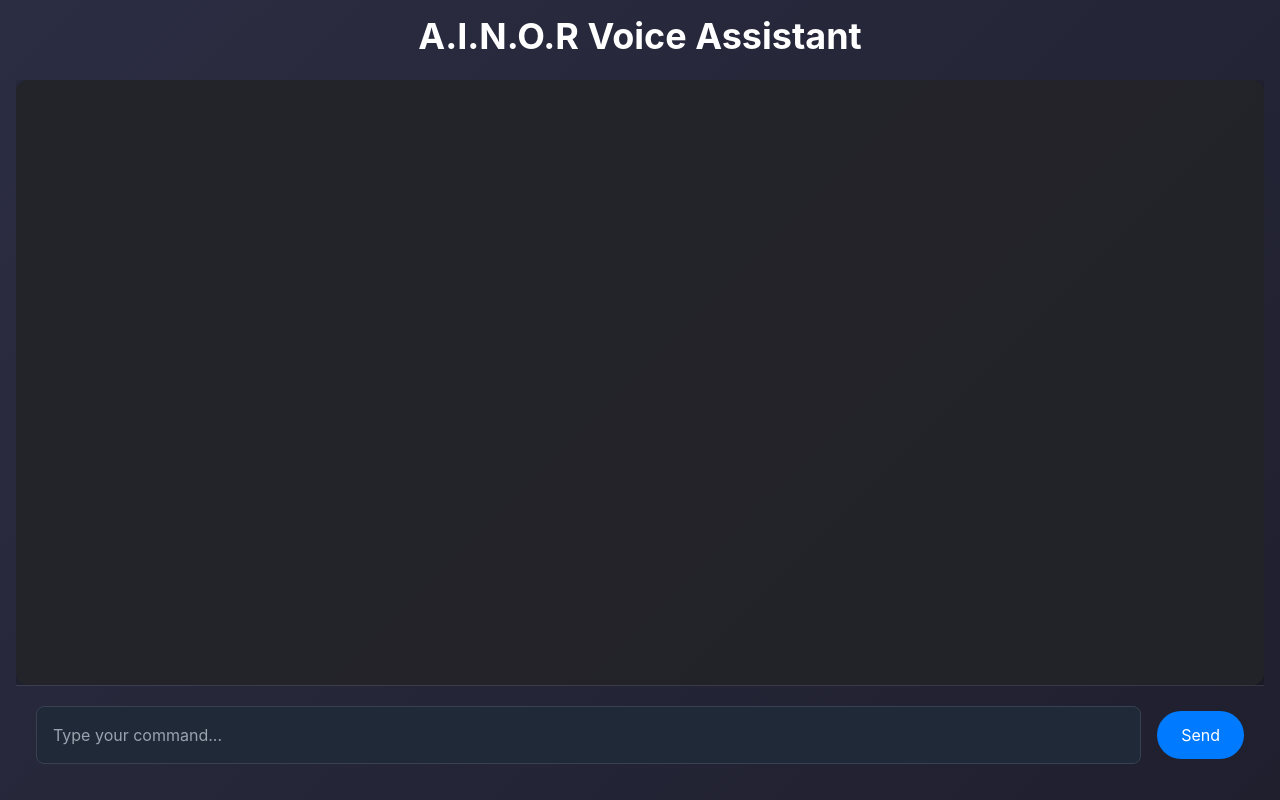
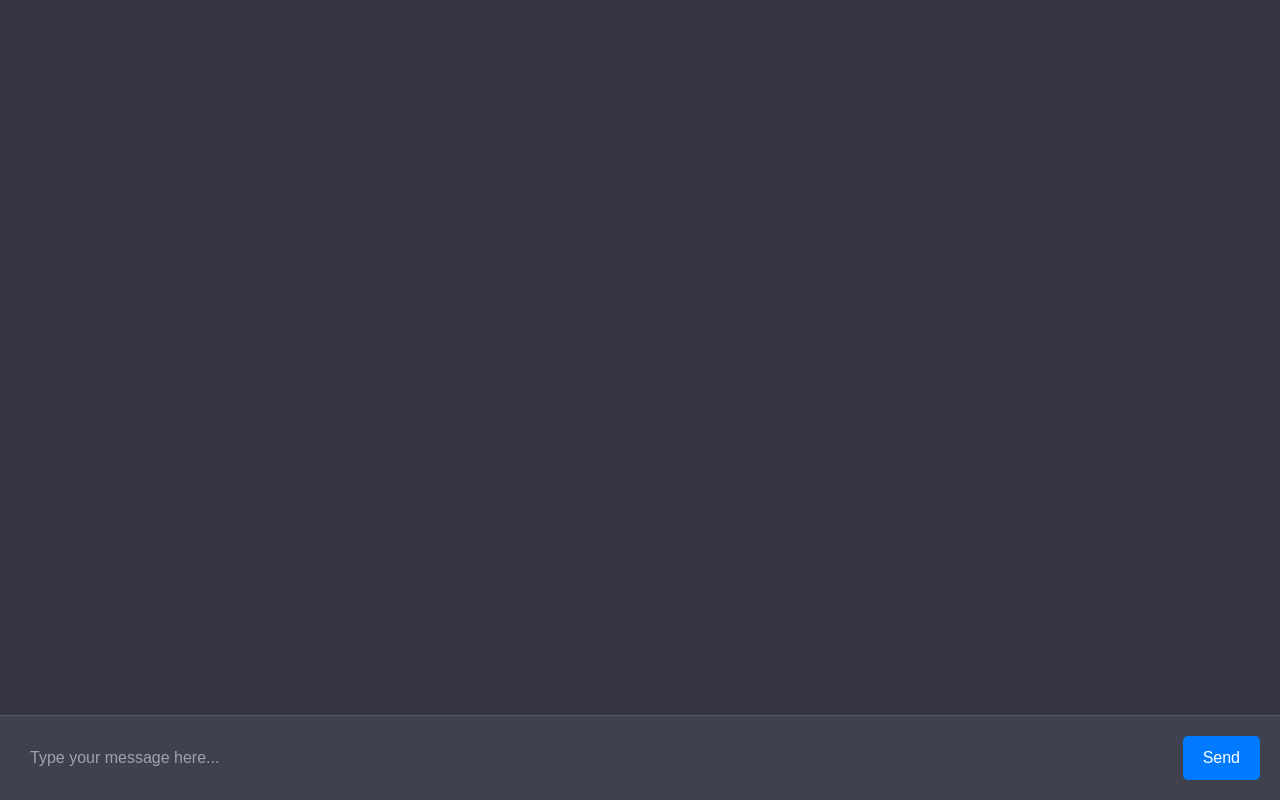
Before and after one commit to dixitk941/AINOR, a Flask app: page / in a window 1280 px wide. Run offline with Flask 3, Linux system fonts and the light colour scheme.

Commit message:
Update index.html

```diff
--- a/templates/index.html
+++ b/templates/index.html
@@ -6,87 +6,89 @@
     <title>A.I.N.O.R - Voice Assistant</title>
     <link href="https://cdn.jsdelivr.net/npm/tailwindcss@2.2.19/dist/tailwind.min.css" rel="stylesheet">
     <style>
-        /* Custom styles */
+        /* ChatGPT-like UI styles */
         body {
-            font-family: 'Inter', sans-serif;
-            background: linear-gradient(135deg, #2b2d42, #1f1f2e); /* Softer dark theme gradient */
-            animation: backgroundAnimation 10s infinite alternate;
-        }
-        @keyframes backgroundAnimation {
-            0% { background-position: 0% 50%; }
-            100% { background-position: 100% 50%; }
+            display: flex;
+            flex-direction: column;
+            height: 100vh;
+            margin: 0;
+            font-family: 'Arial', sans-serif;
+            background-color: #343541; /* ChatGPT-like background */
         }
         .chat-container {
-            border-radius: 12px;
-            background-color: rgba(35, 35, 40, 0.9); /* Slightly lighter semi-transparent */
-            box-shadow: 0 4px 20px rgba(0, 0, 0, 0.5);
+            display: flex;
+            flex-direction: column;
+            flex-grow: 1;
             padding: 20px;
-        }
-        .input-area {
-            border-top: 1px solid rgba(255, 255, 255, 0.1);
-            padding: 20px;
+            overflow-y: auto;
         }
         .message {
-            animation: fadeIn 0.5s ease forwards;
+            display: inline-block;
+            padding: 10px 15px;
             margin-bottom: 10px;
-            border-radius: 20px;
-            padding: 10px 15px;
-            max-width: 75%;
+            border-radius: 10px;
+            max-width: 80%;
             word-wrap: break-word;
-            box-shadow: 0 2px 10px rgba(0, 0, 0, 0.3);
+            animation: fadeIn 0.3s ease-in-out;
         }
         .user {
-            background-color: #4caf50;
+            background-color: #007BFF; /* User message background */
             color: white;
             align-self: flex-end;
         }
         .assistant {
-            background-color: #333;
-            color: #ddd;
+            background-color: #444654; /* Assistant message background */
+            color: white;
             align-self: flex-start;
         }
-        .typing-indicator {
-            margin-bottom: 10px;
-            animation: fadeIn 0.5s ease forwards;
-            border-radius: 20px;
-            padding: 10px 15px;
-            background-color: #3a3a3a;
-            color: #e0e0e0;
-        }
         @keyframes fadeIn {
-            from { opacity: 0; transform: translateY(20px); }
+            from { opacity: 0; transform: translateY(10px); }
             to { opacity: 1; transform: translateY(0); }
         }
-        .submit-button {
+        .input-container {
+            display: flex;
+            padding: 20px;
+            background-color: #40414f; /* Input background */
+            border-top: 1px solid #575960;
+        }
+        .input-container input {
+            flex-grow: 1;
+            padding: 10px;
+            border: none;
+            border-radius: 5px;
+            background-color: #40414f;
+            color: white;
+        }
+        .input-container input:focus {
+            outline: none;
+        }
+        .send-button {
             background-color: #007BFF;
             color: white;
-            border-radius: 50px;
-            padding: 12px 24px;
-            transition: background-color 0.3s;
+            border: none;
+            border-radius: 5px;
+            padding: 10px 20px;
+            margin-left: 10px;
+            cursor: pointer;
         }
-        .submit-button:hover {
+        .send-button:hover {
             background-color: #0056b3;
         }
     </style>
 </head>
-<body class="flex flex-col h-screen text-gray-200">
-    <div class="flex-grow flex flex-col p-4">
-        <h1 class="text-center text-4xl font-bold mb-6 text-white">A.I.N.O.R Voice Assistant</h1>
-        <div class="flex-1 overflow-y-auto">
-            <div class="chat-container p-4 h-full flex flex-col space-y-4" id="chat-container"></div>
+<body>
+
+<div class="chat-container" id="chat-container">
+    <!-- Chat messages will be dynamically inserted here -->
 </div>
-        <div class="input-area flex items-center p-4">
-            <input type="text" id="command" placeholder="Type your command..."
-                   onkeypress="checkEnter(event)"
-                   class="flex-1 p-4 bg-gray-800 text-gray-200 rounded-lg border border-gray-700 focus:outline-none focus:ring-2 focus:ring-blue-500 transition-all duration-200">
-            <div class="ml-4">
-                <button id="submit" class="submit-button">Send</button>
-            </div>
-        </div>
+
+<div class="input-container">
+    <input type="text" id="command" placeholder="Type your message here..." onkeypress="checkEnter(event)">
+    <button id="submit" class="send-button">Send</button>
 </div>
 
 <script>
-        document.getElementById('submit').onclick = function() {
+    document.getElementById('submit').onclick = function () {
         var command = document.getElementById('command').value;
         if (command.trim() === "") return;
         appendMessage(command, 'user');
@@ -100,25 +102,12 @@
     }
 
     function processCommand(command) {
-            appendTypingIndicator();
-            if (command.toLowerCase() === 'check weather') {
-                getLocationAndWeather();
-                return;
-            }
-
-            fetch('/process_command', {
-                method: 'POST',
-                headers: {
-                    'Content-Type': 'application/json'
-                },
-                body: JSON.stringify({ command: command })
-            })
-            .then(response => response.json())
-            .then(data => {
-                removeTypingIndicator();
-                appendMessage(data.response, 'assistant');
-                document.getElementById('command').value = '';
-            });
+        appendMessage("A.I.N.O.R is thinking...", 'assistant');
+        setTimeout(() => {
+            // Simulating AI response after a delay
+            appendMessage("Response for: " + command, 'assistant');
+        }, 1500);
+        document.getElementById('command').value = ''; // Clear the input
     }
 
     function appendMessage(text, sender) {
@@ -128,44 +117,9 @@
 
         const chatContainer = document.getElementById('chat-container');
         chatContainer.appendChild(message);
-            chatContainer.scrollTop = chatContainer.scrollHeight;
-        }
-
-        function appendTypingIndicator() {
-            const typingIndicator = document.createElement('div');
-            typingIndicator.className = 'typing-indicator';
-            typingIndicator.innerText = 'A.I.N.O.R is typing...';
-            document.getElementById('chat-container').appendChild(typingIndicator);
-        }
-
-        function removeTypingIndicator() {
-            const typingIndicator = document.querySelector('.typing-indicator');
-            if (typingIndicator) {
-                typingIndicator.remove();
-            }
-        }
-
-        function getLocationAndWeather() {
-            if (navigator.geolocation) {
-                navigator.geolocation.getCurrentPosition((position) => {
-                    const lat = position.coords.latitude;
-                    const lon = position.coords.longitude;
-                    fetchWeather(lat, lon);
-                }, () => {
-                    alert("Unable to retrieve your location.");
-                });
-            } else {
-                alert("Geolocation is not supported by this browser.");
-            }
-        }
-
-        function fetchWeather(lat, lon) {
-            fetch(`https://api.weatherapi.com/v1/current.json?key=YOUR_API_KEY&q=${lat},${lon}`)
-                .then(response => response.json())
-                .then(data => {
-                    appendMessage(`Current weather: ${data.current.condition.text}, Temperature: ${data.current.temp_c}°C`, 'assistant');
-                });
+        chatContainer.scrollTop = chatContainer.scrollHeight; // Scroll to the latest message
     }
 </script>
+
 </body>
 </html>
```
Lines whose indentation alone changed are shown as unchanged.
